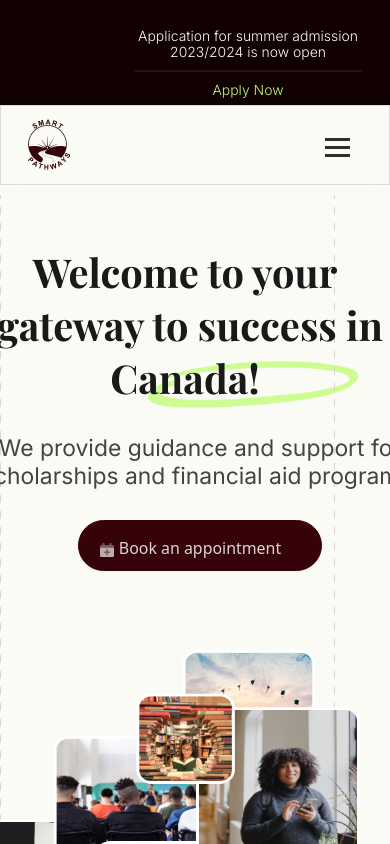
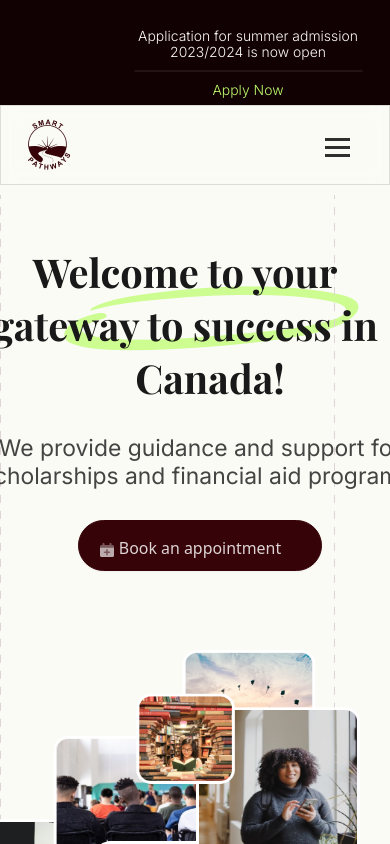
Before and after one commit to sarah-adewale/smart-pathways, a React (Create React App) app: page / in a window 390 px wide. Shown: the top 844 px of the page. Built offline with nearby package versions, Linux system fonts and the light colour scheme.

Commit message:
adjusted cirlce design for desktop view

```diff
--- a/src/components/Home.js
+++ b/src/components/Home.js
@@ -125,7 +125,7 @@ function Home(){
 
             <section className='achievements-section'>
                 <section className='achievements'>
-                    <div className='flex mb-72 '>
+                    <div className='flex mb-72 achievements-mobile'>
                         <svg xmlns="http://www.w3.org/2000/svg" width="35" height="35" viewBox="0 0 35 35" fill="none" className='star1'>
                             <path d="M35 17.4991C32.7018 17.4983 30.4259 17.9505 28.3024 18.8297C26.1789 19.7088 24.2494 20.9978 22.624 22.623C20.9986 24.2482 19.7093 26.1777 18.8296 28.3014C17.95 30.4251 17.4972 32.7013 17.4972 35C17.4972 30.3585 15.6538 25.907 12.3724 22.625C9.09104 19.3429 4.64055 17.4991 0 17.4991C4.64023 17.4991 9.09044 15.6555 12.3717 12.3738C15.6531 9.09217 17.4967 4.64121 17.4972 0C17.4972 2.29864 17.95 4.57475 18.8297 6.69832C19.7094 8.82188 20.9987 10.7513 22.6241 12.3763C24.2495 14.0014 26.179 15.2902 28.3025 16.1692C30.426 17.0481 32.7019 17.5 35 17.4991Z" fill="#9A8183"/>
                         </svg>
--- a/src/styles.css
+++ b/src/styles.css
@@ -128,8 +128,8 @@ button {
     justify-content: center;
     align-items: center;
     position: absolute;
-    left: 75px;
-    bottom: 135.22px;
+    margin-left: 75px;
+    margin-top: -80px;
     z-index: -1;
     margin-bottom: 150px;
 }
@@ -1123,20 +1123,12 @@ ul {
 
 
     .canada-text {
-        margin-left: -10px;
+        /* margin-left: -10px; */
         /* border: 1px solid red; */
         width: 20px;
     }
 
-    .circle {
-        position: absolute;
-        right: 64.134px;
-        top: 350px;
-        /* border: 1px solid red; */
-        width: 215px;
-        height: 67px;
-        margin-right: 20px;
-    }
+
 
 
 
```
